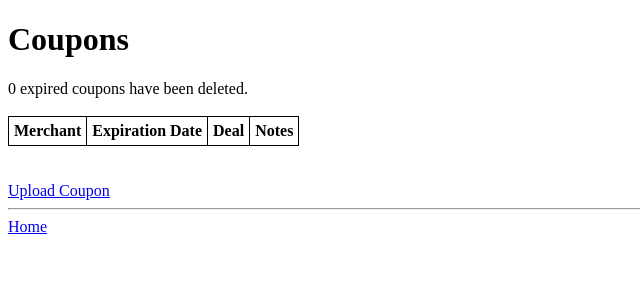
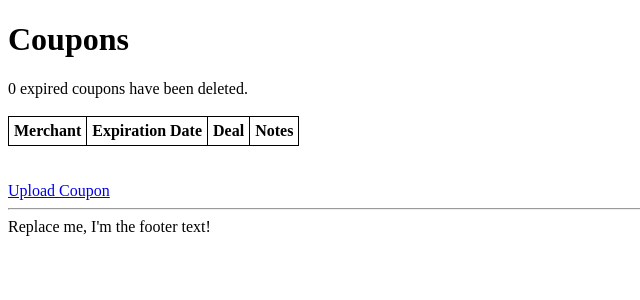
Before and after one commit to StevenMassaro/CouponOrganizer, a PHP site: page /CouponListing.php in a window 1280 px wide. Shown: the top 300 px of the page, without its empty margins (0-640 px from the left). Run offline with PHP 8.4, Linux system fonts and the light colour scheme; data that the repository does not hold is empty.

Commit message:
update footer

```diff
--- a/footer.php
+++ b/footer.php
@@ -1,4 +1,3 @@
 <?php
-echo "<hr>
-<a href=\"http://www.stevenmassaro.com\">Home</a>";
+echo "<hr>Replace me, I'm the footer text!";
 ?>
```
Also changed, not shown: 1 other file.
